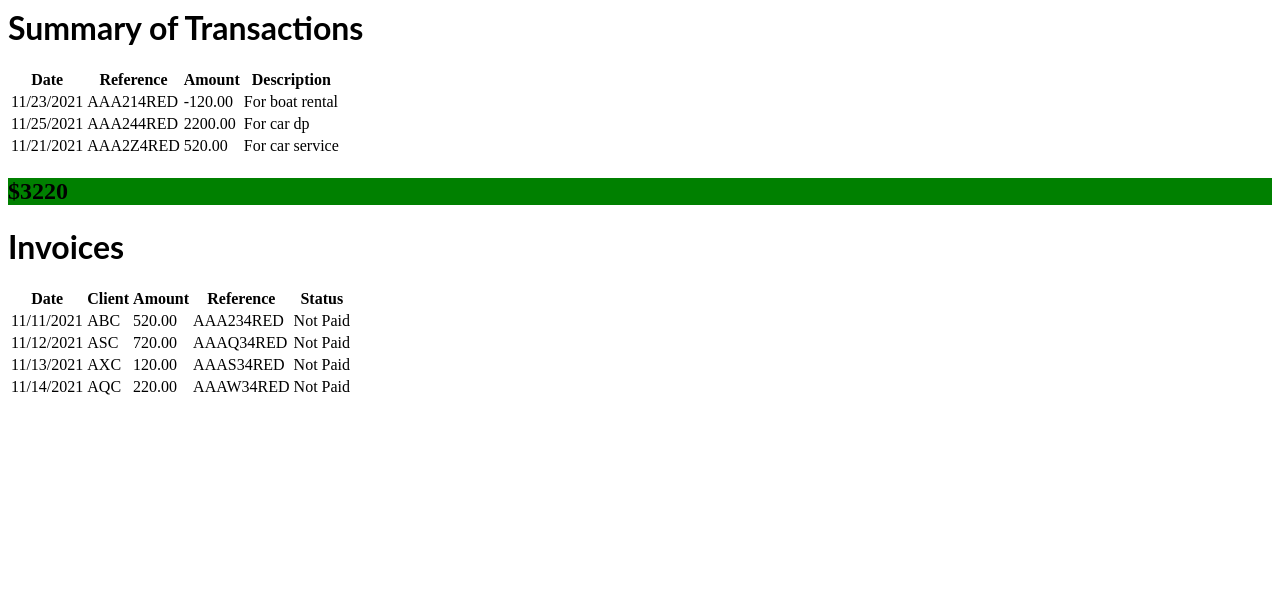
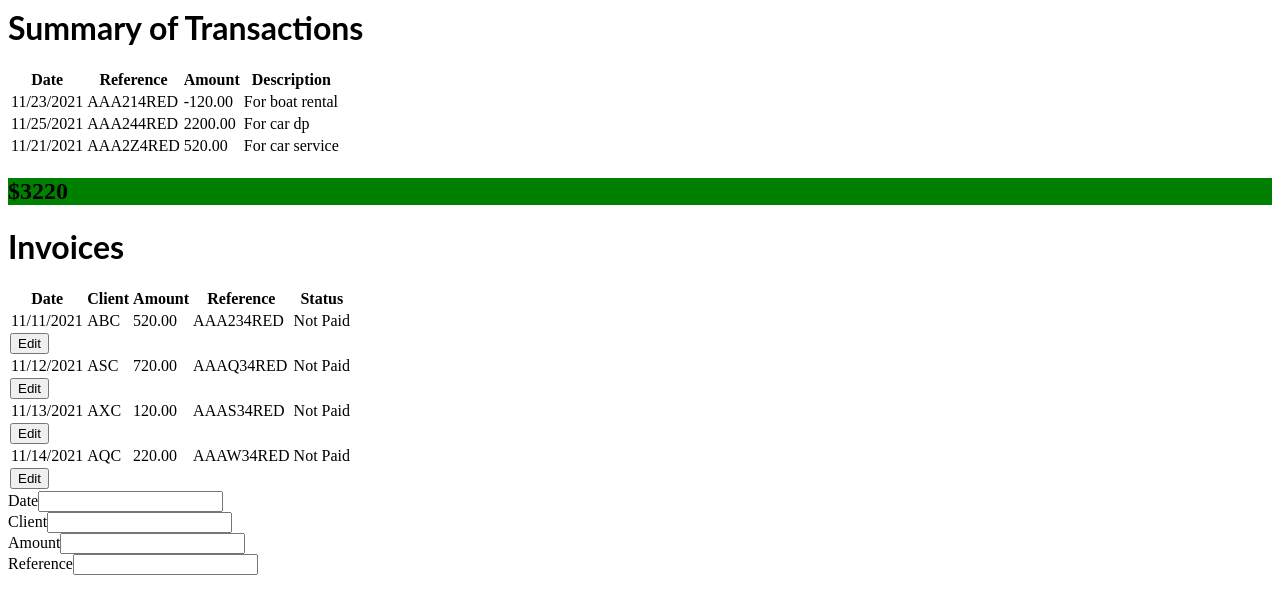
Before and after one commit to lakhanrochwani/Craft_Demo_Intuit, a React (Create React App) app: page / in a window 1280 px wide. Shown: the top 614 px of the page. Built offline with nearby package versions, Linux system fonts and the light colour scheme.

Commit message:
2 files modified

```diff
--- a/src/components/Invoices.js
+++ b/src/components/Invoices.js
@@ -1,6 +1,7 @@
-import React from 'react';
+import React, { useState } from 'react';
 
-function Invoices({ client, date, amount, status, reference }) {
+function Invoices({ client, date, amount, status, reference, onEdit, id }) {
+
   return (
     <>
       <tr>
@@ -10,6 +11,7 @@ function Invoices({ client, date, amount, status, reference }) {
         <td>{reference}</td>
         <td>{status}</td>
       </tr>
+      <button onClick={() => onEdit(id)}>Edit</button>
     </>
   );
 }
--- a/src/components/Widget.js
+++ b/src/components/Widget.js
@@ -4,6 +4,12 @@ import Invoices from './Invoices';
 function Widget({ invoices, transaction }) {
   const [invoiceState, setInvoiceState] = useState(invoices);
   const [transactionState, setTransactionState] = useState(transaction);
+  const [currentInvoice, setCurrentInvoice] = useState(0);
+  const [datestate, setDate] = useState();
+  const [amountstate, setAmount] = useState();
+  const [clientstate, setClient] = useState();
+  const [referencestate, setReference] = useState();
+
   const checkAmount = () => {
     let arrayTransaction = transactionState.map((record) => record.amount); //[]
     let invoiceArray = invoiceState.forEach((invoice) => {
@@ -12,6 +18,33 @@ function Widget({ invoices, transaction }) {
       }
     });
     console.log('Here', invoiceArray);
+  };
+
+  const handleEdit = (id) => {
+    let invoice = invoiceState.findIndex((element) => element.id === id);
+    let obj = invoiceState[invoice];
+    console.log(obj);
+    setDate(obj.date);
+    setClient(obj.client);
+    setAmount(obj.amount);
+    setReference(obj.reference);
+    setCurrentInvoice(id);
+  };
+
+  const handleChange = (e) => {
+    let { name, value } = e.target;
+    console.log(name, value);
+    if (name === 'client') {
+      setClient(value);
+    }
+    let updatedRecords = invoiceState.map((invoice) => {
+      if (invoice.id === currentInvoice) {
+        invoice.client = clientstate;
+      }
+      return invoice;
+    });
+    console.log('Updated', updatedRecords);
+    setInvoiceState(updatedRecords);
   };
 
   useEffect(() => {
@@ -36,9 +69,51 @@ function Widget({ invoices, transaction }) {
             status={record.status}
             client={record.client}
             reference={record.reference}
+            onEdit={handleEdit}
+            id={record.id}
           />
         ))}
       </table>
+      <div>
+        <form>
+          <div>
+            <label>Date</label>
+            <input
+              type="text"
+              name="date"
+              value={datestate}
+              onChange={handleChange}
+            />
+          </div>
+          <div>
+            <label>Client</label>
+            <input
+              type="text"
+              name="client"
+              value={clientstate}
+              onChange={handleChange}
+            />
+          </div>
+          <div>
+            <label>Amount</label>
+            <input
+              type="text"
+              name="amount"
+              value={amountstate}
+              onChange={handleChange}
+            />
+          </div>
+          <div>
+            <label>Reference</label>
+            <input
+              type="text"
+              name="reference"
+              value={referencestate}
+              onChange={handleChange}
+            />
+          </div>
+        </form>
+      </div>
     </>
   );
 }
```
